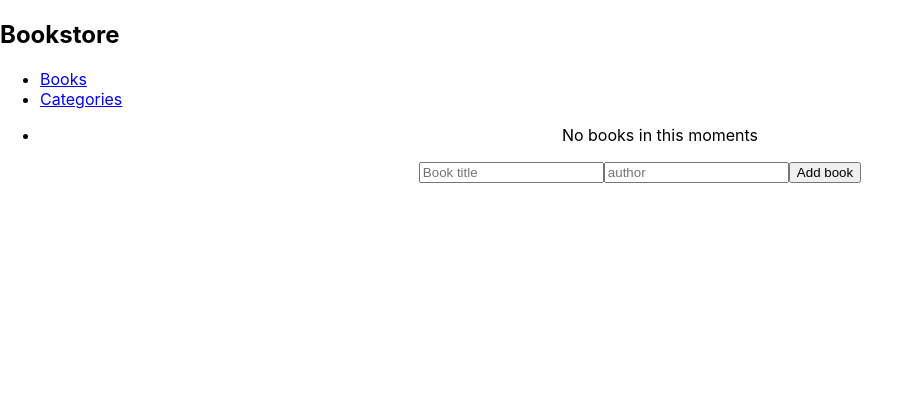
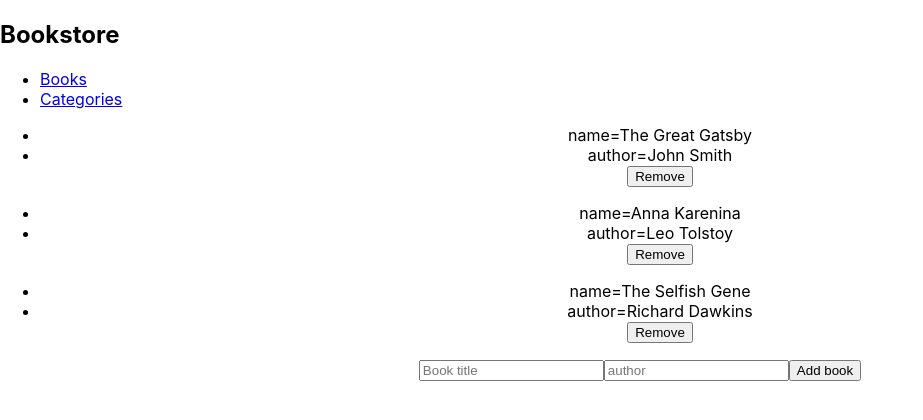
Before and after one commit to Alejandro-Bernal-M/microverse-bookstore, a React (Create React App) app: page / in a window 1280 px wide. Shown: the top 420 px of the page, without its empty margins (0-923 px from the left). Built offline with nearby package versions, Linux system fonts and the light colour scheme.

Commit message:
Add remove button using redux

```diff
--- a/src/components/Logic.jsx
+++ b/src/components/Logic.jsx
@@ -1,8 +1,10 @@
-import { useState } from 'react';
+import { useSelector, useDispatch } from 'react-redux';
 import BooksForm from './BooksForm';
+import { removeBook } from '../redux/books/booksSlice';
 
 const Logic = () => {
-  const [books, setBooks] = useState([]);
+  const books = useSelector((store) => store.books);
+  const dispatch = useDispatch();
 
   const showBooks = () => {
     if (books.length === 0) {
@@ -15,17 +17,25 @@ const Logic = () => {
     return (
       <div>
         { books.map((book) => (
-          <ul key={book.id}>
+          <ul key={book.title}>
             <li>
               {' '}
-              name =
-              {book.name}
+              name=
+              { book.title}
             </li>
             <li>
               {' '}
               author=
-              {book.author}
+              { book.author}
             </li>
+            <button
+              type="button"
+              onClick={() => {
+                dispatch(removeBook(book.item_id));
+              }}
+            >
+              Remove
+            </button>
           </ul>
         ))}
       </div>
@@ -35,7 +45,7 @@ const Logic = () => {
   return (
     <div className="App">
       {showBooks()}
-      <BooksForm books={books} setBooks={setBooks} />
+      <BooksForm />
     </div>
   );
 };
```
